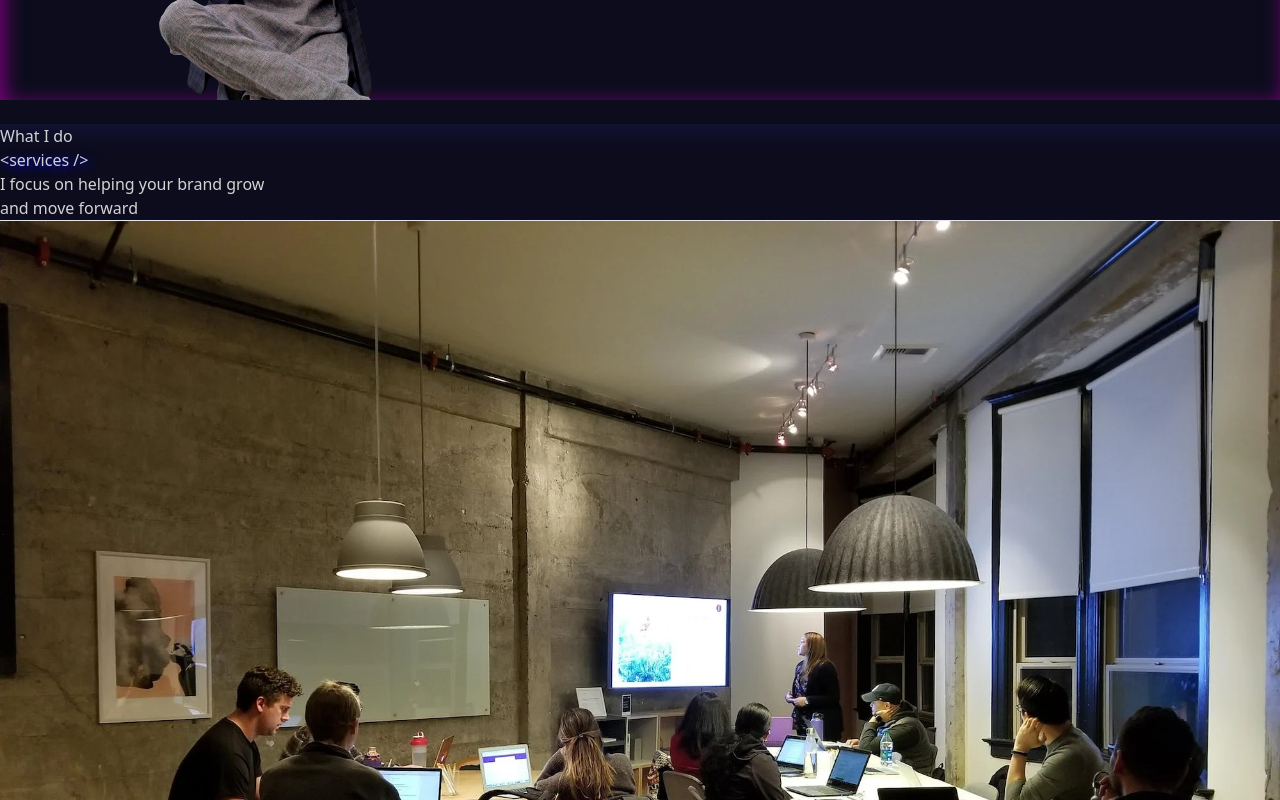
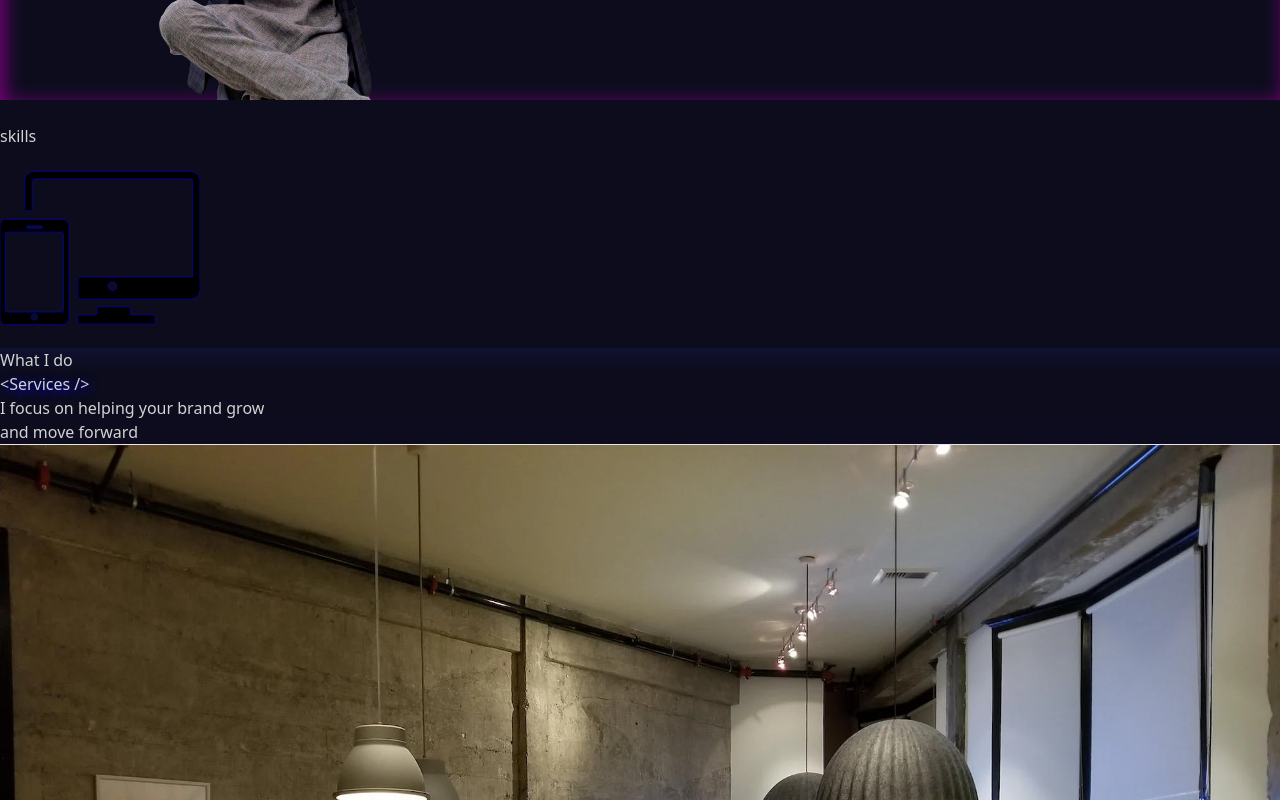
Before and after one commit to prafulstha98/portfolio, a React (Vite) app in the folder PORTFOLIO-WEB/: page / in a window 1280 px wide. Shown: the part 620-1420 px from the top of the page. Built offline with nearby package versions, Linux system fonts and the light colour scheme.

Commit message:
added svg and skill section

```diff
--- a/PORTFOLIO-WEB/src/App.jsx
+++ b/PORTFOLIO-WEB/src/App.jsx
@@ -6,6 +6,7 @@ import Contacts from "./Pages/Contacts";
 import Hero from "./Pages/Hero";
 import Projects from "./Pages/Projects";
 import Services from "./Pages/Services";
+import Skills from "./Pages/Skills";
 import planets from './assets/planets.png'
 import sun from './assets/sun.png'
 
@@ -16,6 +17,9 @@ const App = () => {
     <section id="homepage">
       <Navbar />
       <Hero />
+    </section>
+    <section id="skills">
+      <Skills />
     </section>
 
     <section id="services">
@@ -42,7 +46,6 @@ const App = () => {
 
     {/* <section id="about">About</section> */}
 
-    {/* <section id="skills">skills</section> */}
     <section id="contacts">
       <Contacts />
     </section>
--- /dev/null
+++ b/PORTFOLIO-WEB/src/Components/Svg.jsx
@@ -0,0 +1,41 @@
+import { motion } from 'framer-motion'
+
+const Svg = () => {
+    const variants = {
+        initial: {
+            pathLength: 0,
+        },
+        animate: {
+            pathLength: 1,
+            fill: "black",
+            transition: {
+                delay: 1,
+                duration: 5,
+                repeat: Infinity,
+                repeatDelay: 1,
+                // staggerChildren: .1
+            }
+        }
+    }
+    return (
+        <div>
+            <motion.svg
+                variants={variants}
+                initial="initial"
+                animate="animate"
+                height="200px" width="200px" fill="none" version="1.1" id="Capa_1" xmlns="http://www.w3.org/2000/svg"
+                viewBox="0 0 396.494 396.494"
+                stroke="blue">
+                <g id="SVGRepo_bgCarrier" strokeWidth="0"></g><g id="SVGRepo_tracerCarrier" strokeLinecap="round" strokeLinejoin="round"></g><g id="SVGRepo_iconCarrier"> <g>
+                    <motion.path
+                        variants={variants}
+                        fill="none"
+                        d="M304.42,330.901h-43.219c-1.56,0-2.834-1.273-2.834-2.834v-10.52c0-1.559-1.275-2.834-2.834-2.834h-60.475 c-1.56,0-2.835,1.275-2.835,2.834v10.52c0,1.561-1.275,2.834-2.835,2.834h-32.491c-1.56,0-2.835,1.275-2.835,2.834v12.17 c0,1.559,1.275,2.834,2.835,2.834h147.521c1.559,0,2.834-1.275,2.834-2.834v-12.17C307.254,332.179,305.979,330.901,304.42,330.901 z"></motion.path> <g>
+                        <motion.path variants={variants} d="M377.032,46.368h-308.4c-10.73,0-19.459,8.73-19.459,19.462c0,0,0,37.109,0,50.761c0,6.711-0.498,7.66,4.004,7.66 c2.391,0,5.039,0,7.72,0c3.778,0,3.003-0.949,3.003-7.785c0-13.621,0-50.636,0-50.636c0-2.565,2.168-4.733,4.732-4.733h308.4 c2.563,0,4.731,2.168,4.731,4.733v189.999h-219.87c0,0-7.749-0.014-7.749,10.006c0,5.941,0,17.823,0,23.766 c0,10.006,8,10.006,8,10.006h214.888c10.729,0,19.461-8.729,19.461-19.459V65.83C396.493,55.099,387.763,46.368,377.032,46.368z M222.833,282.804c-4.845,0-8.771-3.926-8.771-8.768s3.926-8.77,8.771-8.77c4.84,0,8.767,3.928,8.767,8.77 S227.673,282.804,222.833,282.804z"></motion.path>
+                        <motion.path variants={variants} d="M124.125,141.633H12.559C5.632,141.633,0,147.266,0,154.193v183.372c0,6.926,5.632,12.561,12.559,12.561h111.566 c6.923,0,12.559-5.635,12.559-12.561V154.193C136.684,147.266,131.048,141.633,124.125,141.633z M54.58,154.443h27.523 c1.313,0,2.38,1.064,2.38,2.381c0,1.314-1.066,2.379-2.38,2.379H54.58c-1.315,0-2.379-1.065-2.379-2.379 C52.201,155.507,53.265,154.443,54.58,154.443z M68.175,341.304c-3.59,0-6.5-2.91-6.5-6.5s2.91-6.5,6.5-6.5s6.5,2.91,6.5,6.5 S71.765,341.304,68.175,341.304z M125.893,322.2c0,1.676-1.342,3.047-2.98,3.047H13.774c-1.639,0-2.98-1.371-2.98-3.047V169.825 c0-1.676,1.342-3.046,2.98-3.046h109.139c1.639,0,2.98,1.371,2.98,3.046V322.2z">
+                        </motion.path> </g> </g> </g></motion.svg>
+        </div>
+    )
+}
+
+export default Svg
--- /dev/null
+++ b/PORTFOLIO-WEB/src/Components/TagComponent.jsx
@@ -0,0 +1,10 @@
+
+const TagComponent = ({ title }) => {
+    return (
+        <div className='sticky bg-gradient-to-b from-[#0c0c1d] to-[#111132] top-0 left-0'>
+            <h2 style={{ textShadow: '2px 2px 10px blue' }} className="text-center text-4xl md:text-5xl uppercase font-semibold p-2">&lt;{title} /&gt;</h2>
+        </div>
+    )
+}
+
+export default TagComponent
--- a/PORTFOLIO-WEB/src/Pages/Contacts.jsx
+++ b/PORTFOLIO-WEB/src/Pages/Contacts.jsx
@@ -1,6 +1,7 @@
 import emailjs from '@emailjs/browser';
 import { motion } from 'framer-motion'
 import { useRef, useState } from 'react'
+import TagComponent from '../Components/TagComponent';
 const Contacts = () => {
     const formRef = useRef();
     const [error, setError] = useState(false)
@@ -72,9 +73,7 @@ const Contacts = () => {
     }, 2000);
     return (
         <div className=' flex flex-col md:h-[130vh] gap-2 p-10'>
-            <div className='sticky bg-gradient-to-b from-[#0c0c1d] to-[#111132] top-0 left-0'>
-                <h1 style={{ textShadow: '2px 2px 10px blue' }} className=' text-3xl md:text-5xl uppercase p-2 text-center text-semibold'>&lt;Contact Me /&gt;</h1>
-            </div>
+            <TagComponent title='Contact' />
             <motion.div variants={variants} initial="initial" whileInView="animate" className="contact p-3 md:p-0  w-full md:max-w-6xl   m-auto flex flex-col md:flex-row items-center  gap-10">
                 <motion.div variants={variants} className="textContainer flex flex-col gap-4 text-center items-center md:items-start md:text-left mt-20 md:mt-0 md:gap-8 flex-1">
                     <h1 className="text-3xl md:text-7xl md:leading-[90px] font-bold">Lets Work Together</h1>
--- a/PORTFOLIO-WEB/src/Pages/Services.jsx
+++ b/PORTFOLIO-WEB/src/Pages/Services.jsx
@@ -4,6 +4,7 @@ import ServiceBox from '../Components/ServiceBox'
 import { topics } from '../constants'
 import { useRef } from 'react'
 import { Link } from 'react-router-dom'
+import TagComponent from '../Components/TagComponent'
 const Services = () => {
     const ref = useRef()
     const variants = {
@@ -43,9 +44,8 @@ const Services = () => {
             whileInView="animate"
             ref={ref}
             style={{ background: 'linear-gradient(180deg,#0c0c1d,#111132)' }} className=' flex p-2  flex-col justify-between ' >
-            <div className='sticky bg-gradient-to-b from-[#0c0c1d] to-[#111132] top-0 left-0'>
-                <h2 style={{ textShadow: '2px 2px 10px blue' }} className="text-center text-4xl md:text-5xl uppercase font-semibold p-2">&lt;services /&gt;</h2>
-            </div>
+
+            <TagComponent title="Services" />
 
             <motion.div className="textcontainer w-full md:w-auto self-center flex-col md:flex-row text-center md:self-end flex items-center gap-5">
                 <motion.p className='font-extralight text-base md:text-xl text-right text-gray-500' >I focus on helping your brand grow <br /> and move forward</motion.p>
--- /dev/null
+++ b/PORTFOLIO-WEB/src/Pages/Skills.jsx
@@ -0,0 +1,12 @@
+import Svg from '../Components/Svg'
+import Responsive from '../assets/svg/Responsive.svg'
+const Skills = () => {
+    return (
+        <div>
+            skills
+            <Svg />
+        </div>
+    )
+}
+
+export default Skills
```
Also changed, not shown: PORTFOLIO-WEB/src/assets/svg/Responsive.svg (added).
